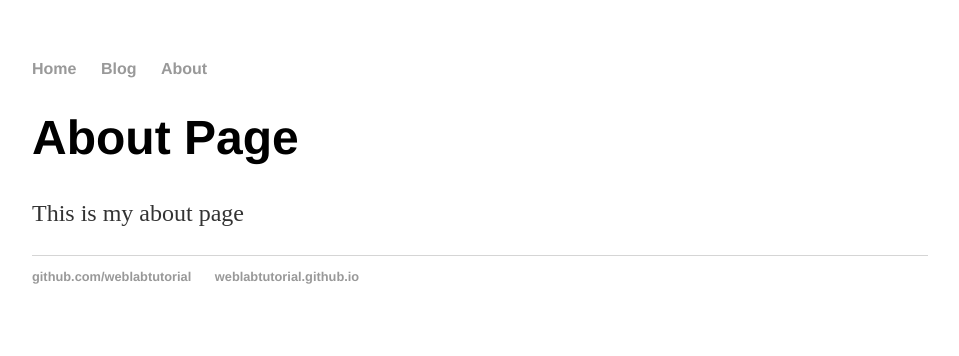
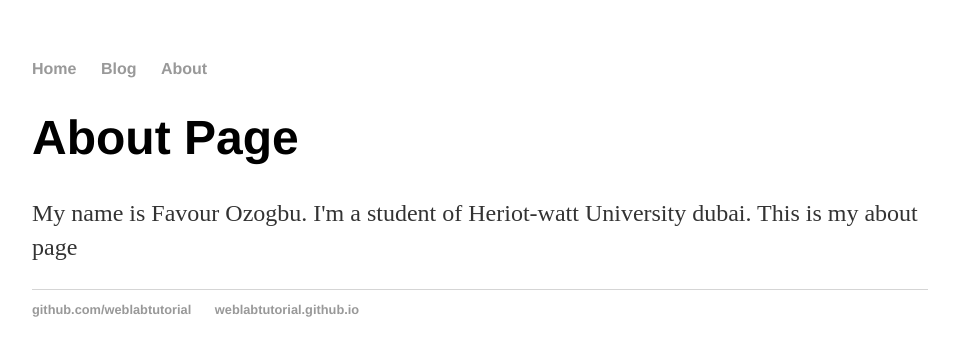
Before and after one commit to fso2000/fso2000.github.io, a Jekyll site: the page built from about/index.html, in a window 1280 px wide. Shown: the top 356 px of the page, without its empty margins (160-1119 px from the left). Built offline with Jekyll 4.4.1, drawn with Linux system fonts in a browser that asks for light colours.

Commit message:
Update index.html

```diff
--- a/about/index.html
+++ b/about/index.html
@@ -5,5 +5,5 @@ title: About
 
 <div class="about">
 <h1>About Page</h1>
-<p>This is my about page</p>
+<p>My name is Favour Ozogbu. I'm a student of Heriot-watt University dubai. This is my about page</p>
 </div>
```
